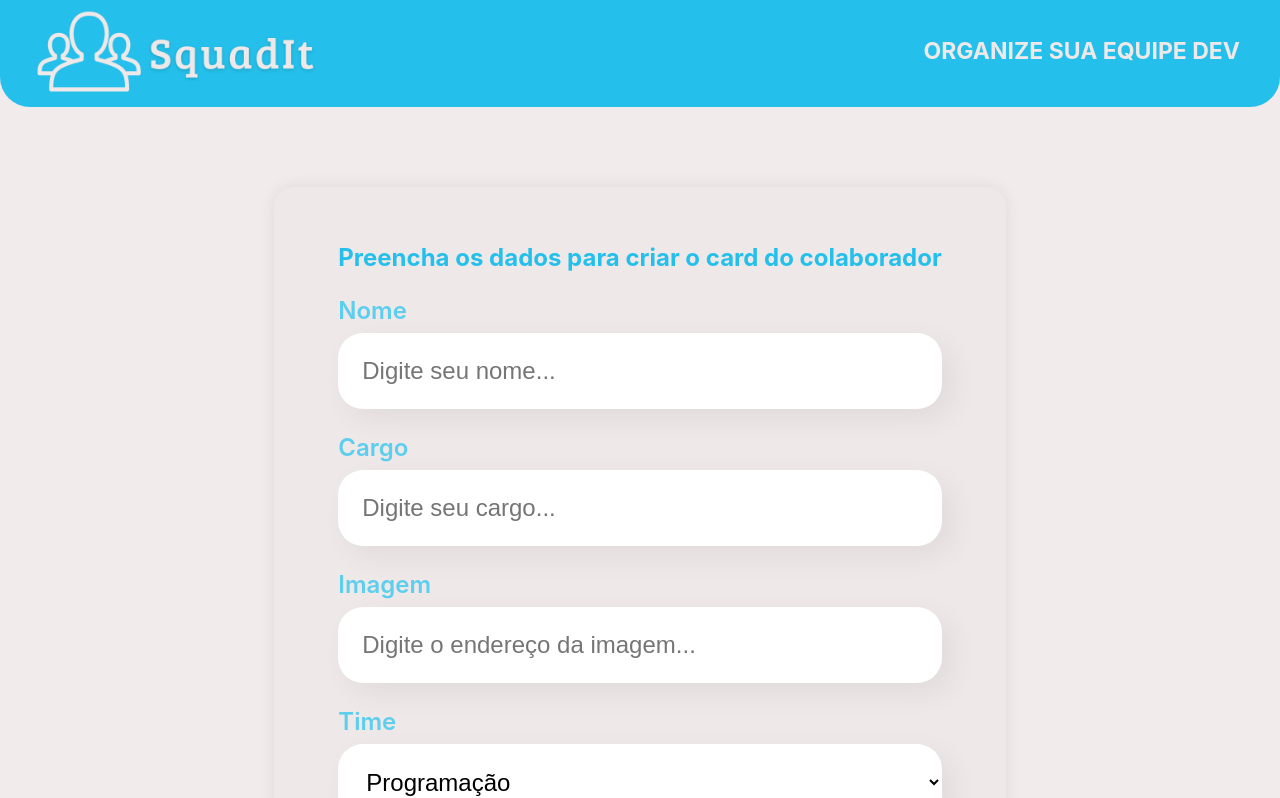
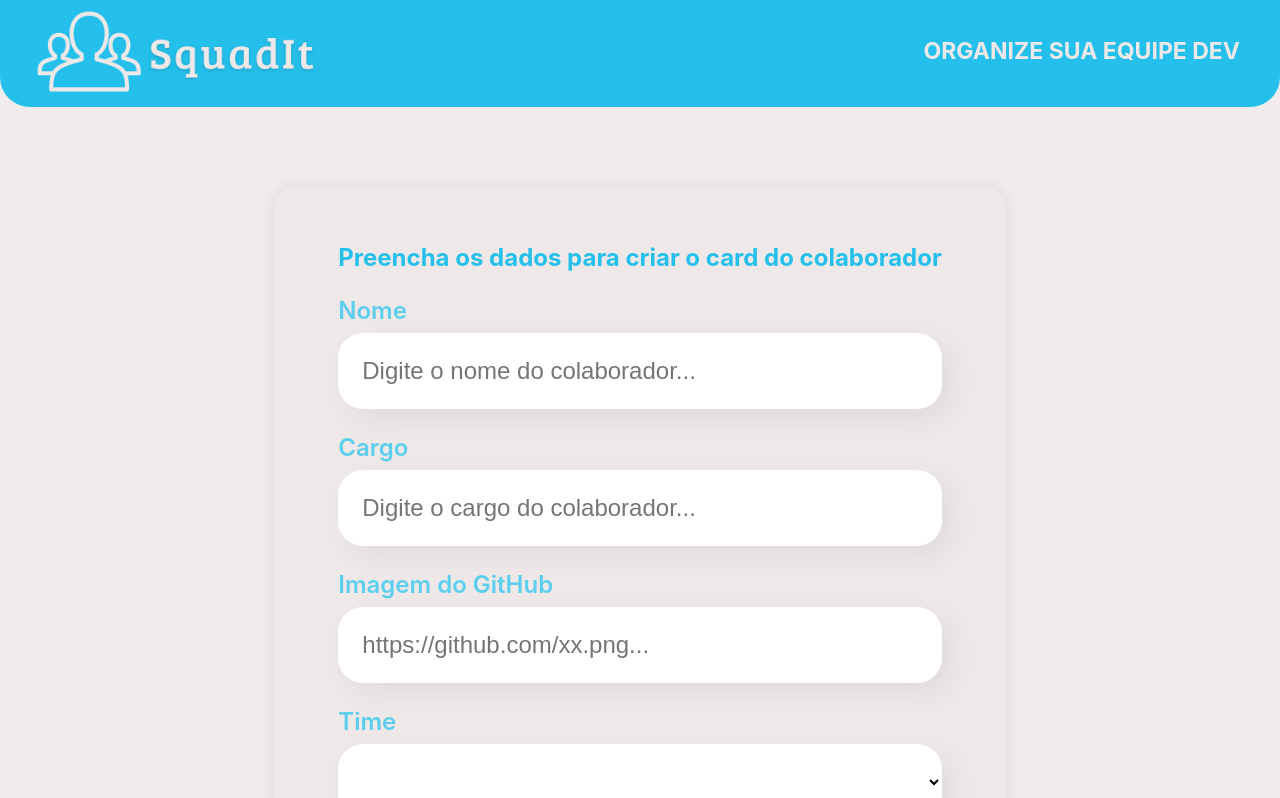
Before and after one commit to slpascoal/SquadIt, a React (Create React App) app: page / in a window 1280 px wide. Shown: the top 798 px of the page. Built offline with nearby package versions, Linux system fonts and the light colour scheme.

Commit message:
Finalização do Projeto
Após correções de bugs no React, Projeto Finalizado.

```diff
--- a/src/componentes/Formulario/index.js
+++ b/src/componentes/Formulario/index.js
@@ -32,20 +32,20 @@ const Formulario = (props) => {
                 <CampoTexto
                     obrigatorio={true}
                     label="Nome"
-                    placeholder="Digite seu nome"
+                    placeholder="Digite o nome do colaborador"
                     valor={nome}
                     aoAlterado={valor => setNome(valor)}
                 />
                 <CampoTexto
                     obrigatorio={true}
                     label="Cargo"
-                    placeholder="Digite seu cargo"
+                    placeholder="Digite o cargo do colaborador"
                     valor={cargo}
                     aoAlterado={valor => setCargo(valor)}
                 />
                 <CampoTexto
-                    label="Imagem"
-                    placeholder="Digite o endereço da imagem"
+                    label="Imagem do GitHub"
+                    placeholder="https://github.com/xx.png"
                     valor={imagem}
                     aoAlterado={valor => setImagem(valor)}
                 />
--- a/src/componentes/ListaSuspensa/index.js
+++ b/src/componentes/ListaSuspensa/index.js
@@ -4,7 +4,8 @@ const ListaSuspensa = (props) => {
     return (
         <div className='lista-suspensa'>
             <label>{props.label}</label>
-            <select onChange={evento => props.aoAlterado(evento.target.value)} required={props.required} value={props.value}>
+            <select onChange={evento => props.aoAlterado(evento.target.value)} required={props.required} value={props.valor}>
+                <option value=""></option>
                 {props.itens.map(item => {
                     return <option key={item}>{item}</option>
                 })}
--- a/src/componentes/Rodape/index.js
+++ b/src/componentes/Rodape/index.js
@@ -7,6 +7,9 @@ import { IoMdMail } from "react-icons/io";
 
 const Rodape = () => {
 
+    const Copiar = () =>{
+        navigator.clipboard.writeText('slpascoal01@gmail.com');
+    }
 
     return (
         <header className="rodape">
@@ -23,9 +26,7 @@ const Rodape = () => {
             <section className='descricao'>
                 <div className='descCentro'>
                     <h4>Desenvolvido por Silas L. Pascoal</h4>
-                    <p>Me envie um email: <IoMdMail className='copymail' onClick={() => {
-                        navigator.clipboard.writeText('slpascoal01@gmail.com');
-                    }}/>
+                    <p>Me envie um email: <IoMdMail className='copymail' onClick={Copiar}/>
                     </p>
                 </div>
             </section>
--- a/src/componentes/Time/index.js
+++ b/src/componentes/Time/index.js
@@ -11,7 +11,7 @@ const Time = (props) => {
             <section className='time' style={css}>
                 <h3 style={{ borderColor: props.corPrimaria }}>{props.nome}</h3>
                 <div className='colaboradores'>
-                    {props.colaboradores.map( colaborador => <Colaborador nome={colaborador.nome} cargo={colaborador.cargo} imagem={colaborador.imagem} corPrimaria={props.corPrimaria}/> )}
+                    {props.colaboradores.map( colaborador => <Colaborador key={colaborador.nome} nome={colaborador.nome} cargo={colaborador.cargo} imagem={colaborador.imagem} corPrimaria={props.corPrimaria}/> )}
                 </div>
             </section>
         :
```
